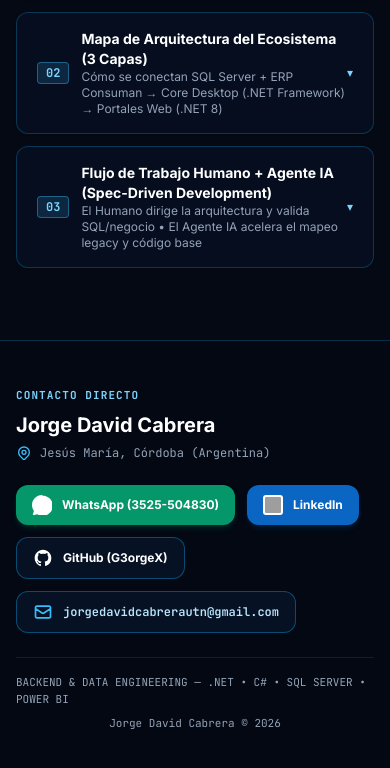
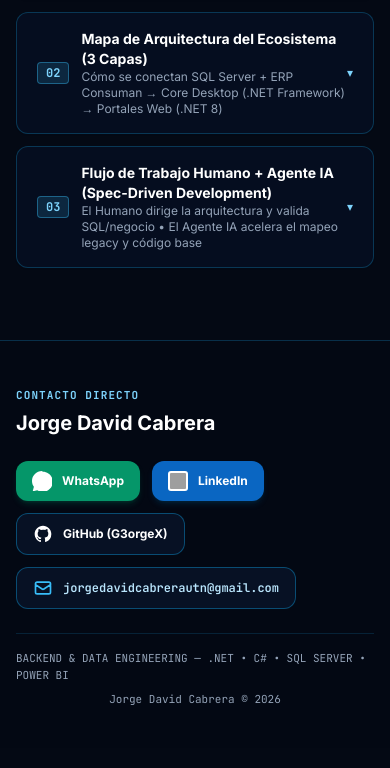
Before and after one commit to G3orgeX/portfolio-jorge-cabrera, a plain HTML site: page index.html in a window 390 px wide. Shown: the part 4193-4961 px from the top of the page. Drawn offline with nearby package versions, Linux system fonts and the light colour scheme; grey boxes are pictures that could not be loaded.

Commit message:
style: hide visible phone number and location from footer

```diff
--- a/index.html
+++ b/index.html
@@ -412,17 +412,10 @@
   <footer id="contact" class="relative z-10 border-t border-slate-300 dark:border-sky-900/60 bg-white dark:bg-navy-950/95 py-10 mt-12 transition-colors duration-300">
     <div class="max-w-6xl mx-auto px-4 sm:px-6 space-y-6">
       <div class="flex flex-col md:flex-row md:items-center justify-between gap-6">
-        <!-- Left: Title & Location -->
-        <div class="space-y-1.5">
+        <!-- Left: Title -->
+        <div class="space-y-1">
           <span class="font-mono text-[11px] uppercase tracking-widest text-sky-700 dark:text-sky-300 font-bold" data-i18n="footer.eyebrow">Contacto Directo</span>
           <h2 class="text-xl sm:text-2xl font-bold text-slate-950 dark:text-white">Jorge David Cabrera</h2>
-          <p class="text-xs sm:text-sm text-slate-600 dark:text-slate-400 font-mono flex items-center gap-2">
-            <svg class="w-4 h-4 text-sky-600 dark:text-sky-400 shrink-0" fill="none" stroke="currentColor" viewBox="0 0 24 24">
-              <path stroke-linecap="round" stroke-linejoin="round" stroke-width="2" d="M17.657 16.657L13.414 20.9a1.998 1.998 0 01-2.827 0l-4.244-4.243a8 8 0 1111.314 0z" />
-              <path stroke-linecap="round" stroke-linejoin="round" stroke-width="2" d="M15 11a3 3 0 11-6 0 3 3 0 016 0z" />
-            </svg>
-            <span>Jesús María, Córdoba (Argentina)</span>
-          </p>
         </div>
 
         <!-- Right: Social & Direct Contact Buttons (WhatsApp, LinkedIn, Email, GitHub) -->
@@ -438,7 +431,7 @@
             <svg class="w-5 h-5 fill-current shrink-0" viewBox="0 0 24 24">
               <path d="M12.031 6.172c-3.181 0-5.767 2.586-5.768 5.766-.001 1.298.38 2.27 1.019 3.287l-.582 2.128 2.182-.573c.978.58 1.911.928 3.145.929 3.178 0 5.767-2.587 5.768-5.766.001-3.187-2.575-5.77-5.764-5.771zm3.392 8.244c-.144.405-.837.774-1.17.824-.299.045-.677.063-1.092-.069-.252-.08-.575-.187-.988-.365-1.739-.751-2.874-2.502-2.961-2.617-.087-.116-.708-.94-.708-1.793s.448-1.273.607-1.446c.159-.173.346-.217.462-.217l.332.006c.106.005.249-.04.39.298.144.347.491 1.2.534 1.287.043.087.072.188.014.304-.058.116-.087.188-.173.289l-.26.304c-.087.086-.177.18-.076.354.101.174.449.741.964 1.201.662.591 1.221.774 1.394.86s.274.072.376-.043c.101-.116.433-.506.549-.68.116-.173.231-.145.39-.087s1.011.477 1.184.564.289.13.332.202c.045.072.045.419-.1.824zm-3.423-14.416c-6.627 0-12 5.373-12 12 0 2.625.846 5.059 2.284 7.033l-1.492 5.447 5.601-1.469c1.904 1.258 4.179 1.989 6.607 1.989 6.627 0 12-5.373 12-12s-5.373-12-12-12z"/>
             </svg>
-            <span>WhatsApp (3525-504830)</span>
+            <span>WhatsApp</span>
           </a>
 
           <!-- LinkedIn Direct Link -->
```
